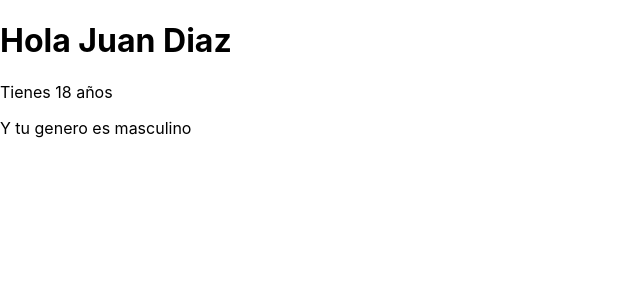
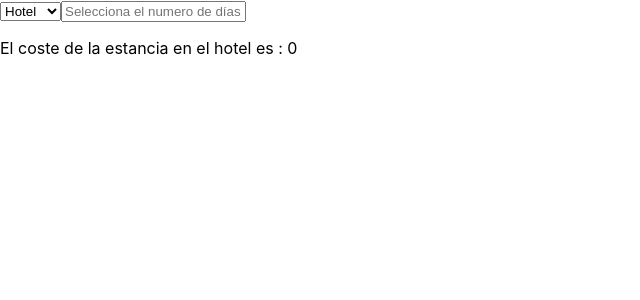
Before and after one commit to daanilr8/learning-react, a React (Create React App) app: page / in a window 1280 px wide. Shown: the top 300 px of the page, without its empty margins (0-640 px from the left). Built offline with nearby package versions, Linux system fonts and the light colour scheme.

Commit message:
Creacion de una pagina para alquilar coche o hotel y mostrar su precio, usando useState() y onChange()

```diff
--- /dev/null
+++ b/src/Alquier.js
@@ -0,0 +1,32 @@
+import React, {useState,useRef,useEffect} from "react";
+import ComponenteMultiple from "./components/componenteMultiple";
+
+
+function Alquiler(){
+
+    const [dias,setDias] = useState(0);
+    const [opcion, setOpcion] = useState("Hotel");
+
+    const selectorHotelCoche = (e) => {
+        setOpcion(e.target.value);
+    }
+
+
+    return(
+        <div>
+
+        <select onChange = {selectorHotelCoche}>
+            <option value="Hotel">Hotel</option>
+            <option value="Coche">Coche</option>
+        </select>
+
+        <input type="text" onChange = {e=>setDias(e.target.value)} placeholder="Selecciona el numero de días"></input>
+
+        {opcion === "Hotel" && <ComponenteMultiple opcion = {1} dias = {dias}></ComponenteMultiple>}
+        {opcion === "Coche" && <ComponenteMultiple opcion = {2} dias = {dias}></ComponenteMultiple>}
+        </div>
+    )
+
+}
+
+export default Alquiler
--- /dev/null
+++ b/src/components/componenteMultiple.js
@@ -0,0 +1,26 @@
+const ComponenteMultiple = ({opcion,dias}) => {
+
+    const calculoCosteHotel = () => {
+
+        let coste = dias * 50;
+
+        if(dias > 5) coste -= 35;
+        else if(dias > 3) coste -=25;
+
+        return <p>El coste de la estancia en el hotel es : {coste}</p>
+    }
+
+    const calculoCosteCoche = () => {
+
+        let coste = dias * 45;
+
+        if(dias > 7) coste -= 30;
+        else if (dias > 5) coste -=15;
+
+        return <p>El coste del alquiler del coche es : {coste}</p>
+
+    }
+
+    return <div> {opcion === 1?calculoCosteHotel() : opcion === 2 ? calculoCosteCoche() : ""}</div>
+}
+export default ComponenteMultiple;
--- a/src/index.js
+++ b/src/index.js
@@ -2,12 +2,13 @@ import React from 'react';
 import ReactDOM from 'react-dom/client';
 import './index.css';
 import App from './App';
+import Alquiler from './Alquier'
 import reportWebVitals from './reportWebVitals';
 
 const root = ReactDOM.createRoot(document.getElementById('root'));
 root.render(
   <React.StrictMode>
-    <App />
+    <Alquiler />
   </React.StrictMode>
 );
 
```
